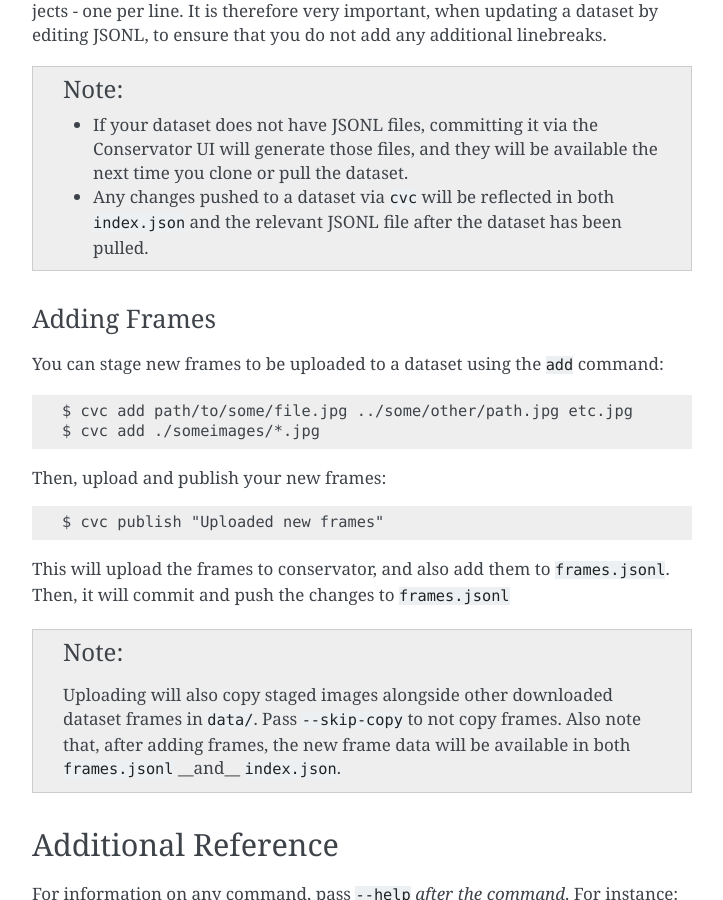
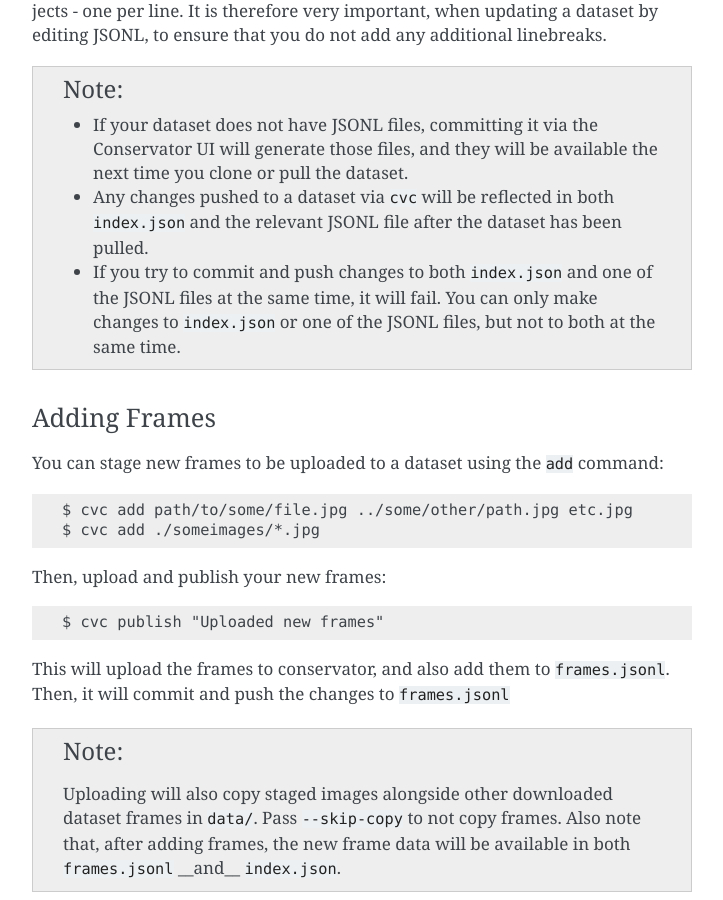
Before and after one commit to FLIR/conservator-cli, a Sphinx documentation site: the page built from docs/usage/cvc_guide.rst, in a window 1280 px wide and 900 px high, scrolled down 1948 px. Shown: the whole window, without its empty margins (388-1111 px from the left). Built offline with Sphinx 7.4.7, drawn with Linux system fonts in a browser that asks for light colours.

Commit message:
More tweaks

```diff
--- a/docs/usage/cvc_guide.rst
+++ b/docs/usage/cvc_guide.rst
@@ -75,6 +75,7 @@
 .. note::
     - If your dataset does not have JSONL files, committing it via the Conservator UI will generate those files, and they will be available the next time you clone or pull the dataset.
     - Any changes pushed to a dataset via ``cvc`` will be reflected in both ``index.json`` and the relevant JSONL file after the dataset has been pulled.
+    - If you try to commit and push changes to both ``index.json`` and one of the JSONL files at the same time, it will fail. You can only make changes to ``index.json`` or one of the JSONL files, but not to both at the same time.
 
 
 Adding Frames
```
